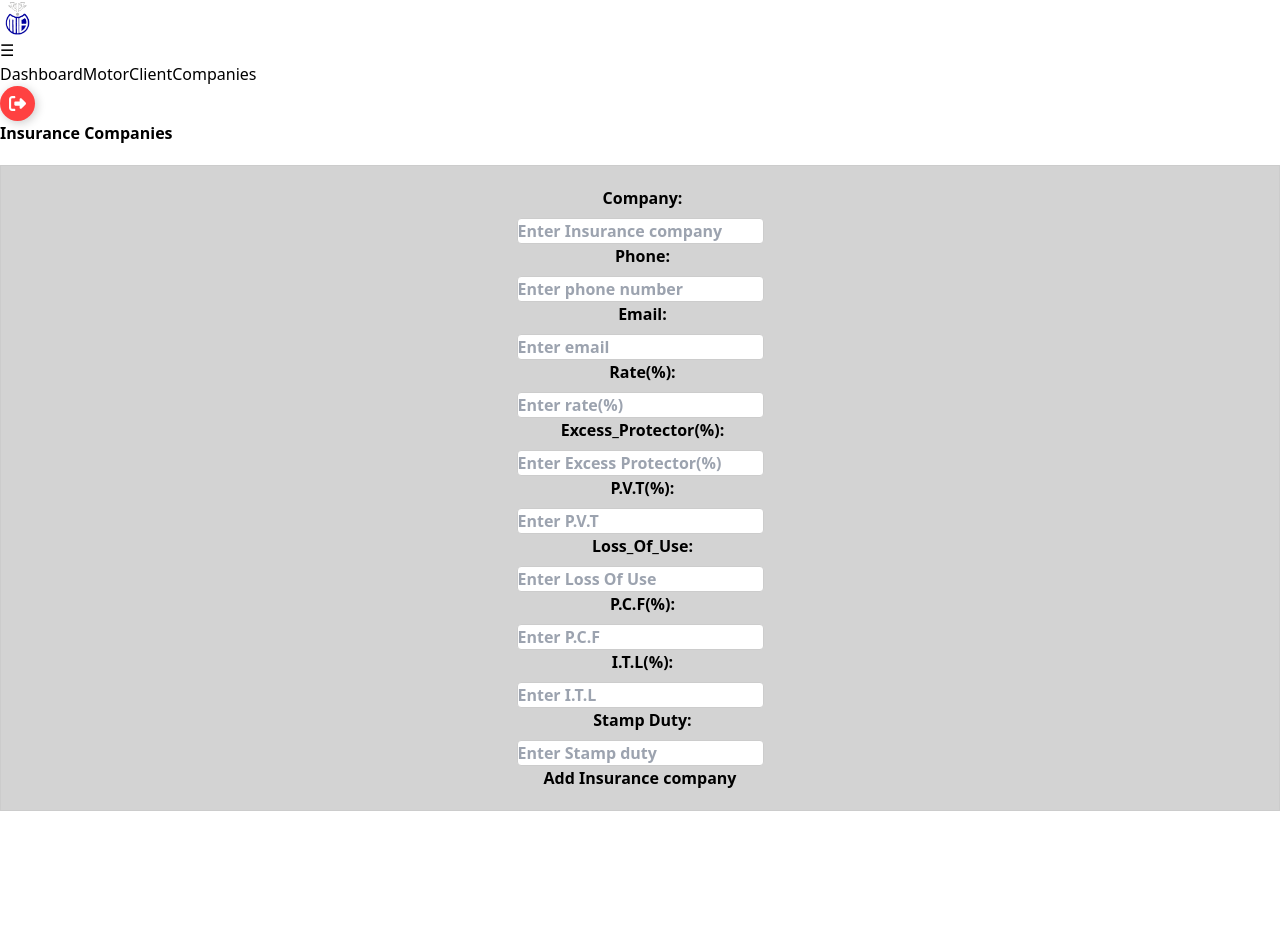
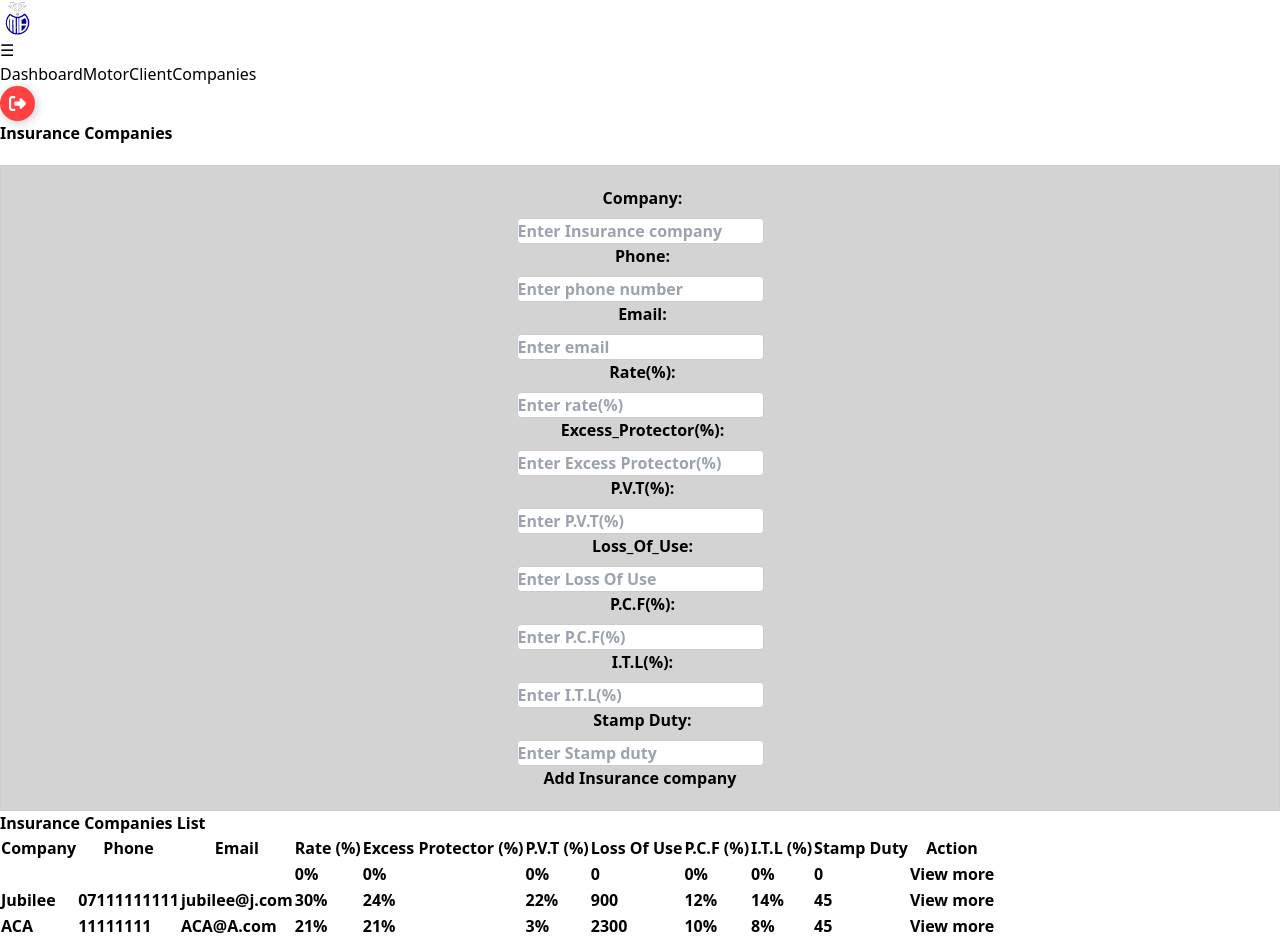
Before and after one commit to alvinlearner/Client, a React (Vite) app: page /companies in a window 1280 px wide. Shown: the top 944 px of the page. Before the commit the page ends 821 px from the top, so only its background shows below. Built offline with nearby package versions, Linux system fonts and the light colour scheme; data requests are answered from the project's data file; sample sign-in values are in the browser's storage.

Commit message:
Implement insurance fetch table

```diff
--- a/src/components/TransactionDisplay.jsx
+++ b/src/components/TransactionDisplay.jsx
@@ -14,12 +14,6 @@ export default function DisplayTransaction() {
   const [currentPage, setCurrentPage] = useState(1);
   const [rowsPerPage] = useState(10);
   const [clients, setClients] = useState([]);
-
-
-
-
-
-
 
   useEffect(() => {
     const fetchData = async () => {
--- a/src/pages/Companies.jsx
+++ b/src/pages/Companies.jsx
@@ -1,9 +1,8 @@
-import { it } from "@faker-js/faker";
-import React, { useState } from "react";
-// import "../components/ClientPost.css";
-
+import React, { useState, useEffect } from "react";
 
 function Companies() {
+
+  const [companies, setCompanies] = useState([]);
   const [company, setCompany] = useState("");
   const [email, setEmail] = useState("");
   const [phone, SetPhone] = useState("");
@@ -14,6 +13,22 @@ function Companies() {
   const [pcf, setPcf] = useState();
   const [itl, setItl] = useState();
   const [stampduty, setStampduty] = useState();
+
+  useEffect(() => {
+    fetchCompaniesData();
+  }, []);
+
+  const fetchCompaniesData = () => {
+    fetch("http://localhost:8001/insurance_companies")
+      .then((res) => res.json())
+      .then((data) => {
+        setCompanies(data);
+      })
+      .catch((error) => {
+        console.error(error);
+      });
+  };
+
 
   const handleSubmit = (e) => {
     e.preventDefault();
@@ -61,6 +76,7 @@ function Companies() {
         setLossofuse(""),
         setItl(""),
         setStampduty("")
+        fetchCompaniesData();
         // window.location.reload();
       })
       .catch((error) => {
@@ -69,6 +85,7 @@ function Companies() {
   };
 
   return (
+
     <div className="container mx-auto p-4" style={{ marginBottom: "10px", fontWeight: "bold" }}>
             <div className="flex items-center justify-center">
                 <h2 className="font-bold text-3xl">Insurance Companies</h2>
@@ -154,7 +171,7 @@ function Companies() {
             value={pvt}
             onChange={(e) => setPvt(e.target.value)}
             required
-            placeholder="Enter P.V.T"
+            placeholder="Enter P.V.T(%)"
           />
         </div>
 
@@ -182,7 +199,7 @@ function Companies() {
             value={pcf}
             onChange={(e) => setPcf(e.target.value)}
             required
-            placeholder="Enter P.C.F"
+            placeholder="Enter P.C.F(%)"
           />
         </div>
 
@@ -197,7 +214,7 @@ function Companies() {
             value={itl}
             onChange={(e) => setItl(e.target.value)}
             required
-            placeholder="Enter I.T.L"
+            placeholder="Enter I.T.L(%)"
           />
         </div>
 
@@ -224,6 +241,50 @@ function Companies() {
         className="bg-green-600 hover:bg-green-500 text-white font-bold py-1 px-3 rounded"
         >Add Insurance company</button>
       </form>
+
+
+         {/* Displaying companies data in a table */}
+      <div className="container mx-auto p-4">
+        <h3 className="font-bold text-xl mb-2">Insurance Companies List</h3>
+        <div style={{ maxWidth: '100%', overflowX: 'auto' }}>
+        <table className="min-w-full bg-white border border-gray-300">
+          <thead>
+            <tr>
+              <th className="border border-gray-300 px-4 py-2">Company</th>
+              <th className="border border-gray-300 px-4 py-2">Phone</th>
+              <th className="border border-gray-300 px-4 py-2">Email</th>
+              <th className="border border-gray-300 px-4 py-2">Rate (%)</th>
+              <th className="border border-gray-300 px-4 py-2">Excess Protector (%)</th>
+              <th className="border border-gray-300 px-4 py-2">P.V.T (%)</th>
+              <th className="border border-gray-300 px-4 py-2">Loss Of Use </th>
+              <th className="border border-gray-300 px-4 py-2">P.C.F (%)</th>
+              <th className="border border-gray-300 px-4 py-2">I.T.L (%)</th>
+              <th className="border border-gray-300 px-4 py-2">Stamp Duty</th>
+              <th className="border border-gray-300 px-4 py-2">Action</th>
+            </tr>
+          </thead>
+          <tbody>
+            {companies.map((company) => (
+              <tr key={company.id}>
+                <td className="border border-gray-300 px-4 py-2">{company.company}</td>
+                <td className="border border-gray-300 px-4 py-2">{company.phone}</td>
+                <td className="border border-gray-300 px-4 py-2">{company.email}</td>
+                <td className="border border-gray-300 px-4 py-2">{company.rate}%</td>
+                <td className="border border-gray-300 px-4 py-2">{company.excessprotector}%</td>
+                <td className="border border-gray-300 px-4 py-2">{company.pvt}%</td>
+                <td className="border border-gray-300 px-4 py-2">{company.lossofuse}</td>
+                <td className="border border-gray-300 px-4 py-2">{company.pcf}%</td>
+                <td className="border border-gray-300 px-4 py-2">{company.itl}%</td>
+                <td className="border border-gray-300 px-4 py-2">{company.stampduty}</td>
+                <td className="border border-gray-300 px-4 py-2"><button>View more</button></td>
+              </tr>
+            ))}
+          </tbody>
+        </table>
+        </div>
+
+
+        </div>
     </div>
   );
 
```
